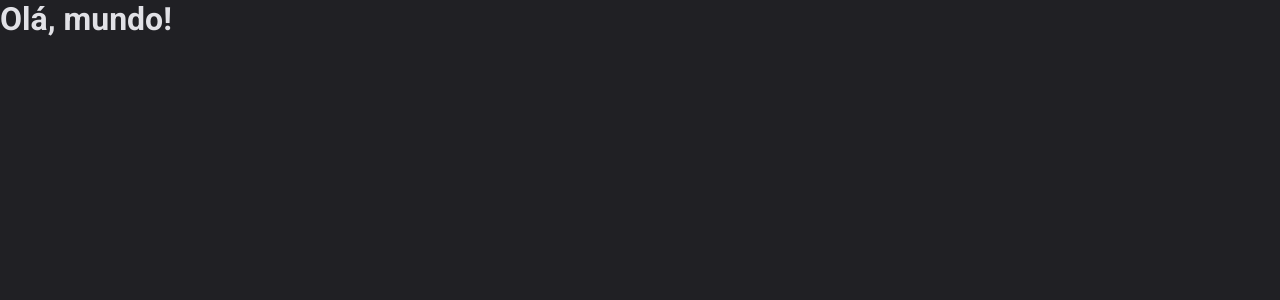
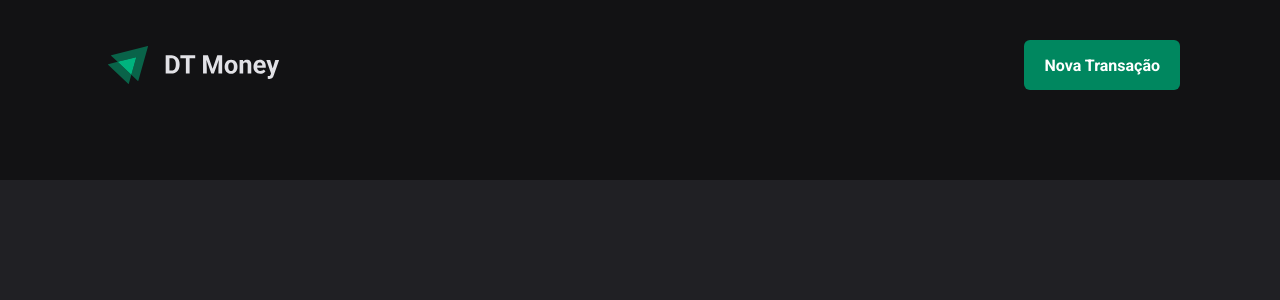
Before and after one commit to iPaulinh0/dt-money, a React (Vite) app: page / in a window 1280 px wide. Shown: the top 300 px of the page. Built offline with nearby package versions, Linux system fonts and the light colour scheme.

Commit message:
setup: configuration of component Header and add favicon

```diff
--- a/index.html
+++ b/index.html
@@ -5,6 +5,7 @@
     <link rel="preconnect" href="https://fonts.gstatic.com" crossorigin />
     <link rel="preconnect" href="https://fonts.googleapis.com" />
 
+    <link rel="icon" type="image/svg+xml" href="/assets/favicon.svg" />
     <meta name="viewport" content="width=device-width, initial-scale=1.0" />
 
     <link href="https://fonts.googleapis.com/css2?family=Roboto:ital,wght@0,100;0,300;0,400;0,500;0,700;0,900;1,100;1,300;1,400;1,500;1,700;1,900&display=swap" rel="stylesheet" />
--- a/src/App.tsx
+++ b/src/App.tsx
@@ -1,12 +1,13 @@
 import { ThemeProvider } from "styled-components";
 import { defaultTheme } from "./styles/themes/default";
 import { GlobalStyle } from "./styles/global";
+import { Transactions } from "./pages/Trasactions";
 
 export function App() {
   return (
     <ThemeProvider theme={defaultTheme}>
       <GlobalStyle />
-      <h1>Olá, mundo!</h1>
+      <Transactions />
     </ThemeProvider>
   )
 }
--- /dev/null
+++ b/src/components/Header/index.tsx
@@ -0,0 +1,13 @@
+import { HeaderContainer, HeaderContent, NewTransactionButton } from "./styles";
+import logoImg from '../../assets/logo.svg'
+
+export function Header() {
+  return(
+    <HeaderContainer>
+      <HeaderContent>
+        <img src={logoImg} alt="" />
+        <NewTransactionButton>Nova Transação</NewTransactionButton>
+      </HeaderContent>
+    </HeaderContainer>
+  )
+}
--- /dev/null
+++ b/src/components/Header/styles.ts
@@ -0,0 +1,33 @@
+import styled from "styled-components";
+
+export const HeaderContainer = styled.header`
+  background: ${props => props.theme['gray-900']};
+  padding: 2.5rem 0 7%.5rem;
+`
+
+export const HeaderContent = styled.div`
+  width: 100%;
+  max-width: 1120px;
+  margin: 0 auto;
+  padding: 0 1.5rem;
+
+  display: flex;
+  align-items: center;
+  justify-content: space-between;
+`
+
+export const NewTransactionButton = styled.button`
+  height: 50px;
+  border: 0;
+  background: ${props => props.theme['green-500']};
+  color: ${props => props.theme.white};
+  font-weight: bold;
+  padding: 0 1.25rem;
+  border-radius: 6px;
+  cursor: pointer;
+
+  &:hover{
+    background: ${props => props.theme['green-700']};
+    transition: background-color .2s;
+  }
+`
--- /dev/null
+++ b/src/pages/Trasactions/index.tsx
@@ -0,0 +1,9 @@
+import { Header } from "../../components/Header";
+
+export function Transactions() {
+  return(
+    <div>
+      <Header />
+    </div>
+  )
+}
```
Also changed, not shown: assets/favicon.svg (added), src/assets/logo.svg (added), src/pages/Trasactions/styles.ts (added).
